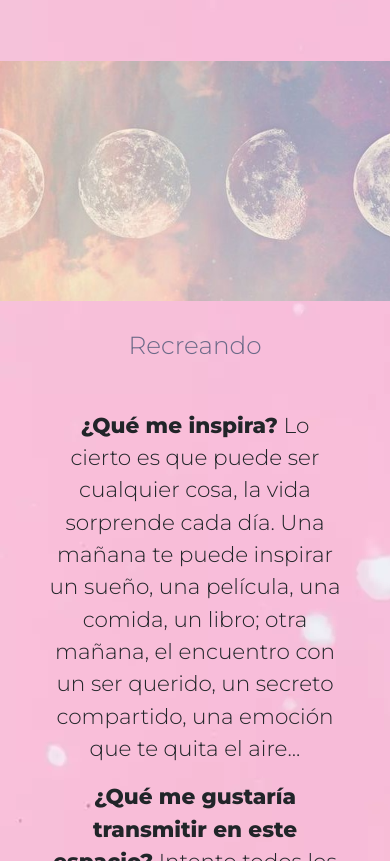
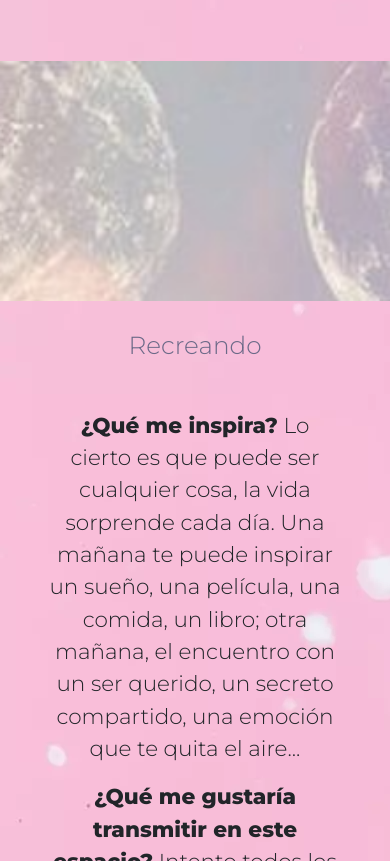
Before and after one commit to Carlapelli/proyecto-pintacarli, a website: page index.html in a window 390 px wide. Shown: the part 2198-3059 px from the top of the page. Drawn offline with nearby package versions, Linux system fonts and the light colour scheme.

Commit message:
correccion banner

```diff
--- a/scss/componentes/main.scss
+++ b/scss/componentes/main.scss
@@ -5,7 +5,7 @@
     background-repeat: no-repeat;
     background-position: center;
     background-attachment: fixed;
-    background-size:cover;
+    background-size:auto 100vh;
     height: 15rem;
 }
 
--- a/scss/componentes/mediaquery.scss
+++ b/scss/componentes/mediaquery.scss
@@ -21,11 +21,6 @@
         flex-wrap: wrap;
         justify-content: center;
     }
-
-    .imagen-fondo{
-        background-attachment: scroll;
-    }
-
 }
 
 @media screen and (min-width: 768px) {
```
Also changed, not shown: css/pintacarli.css.
